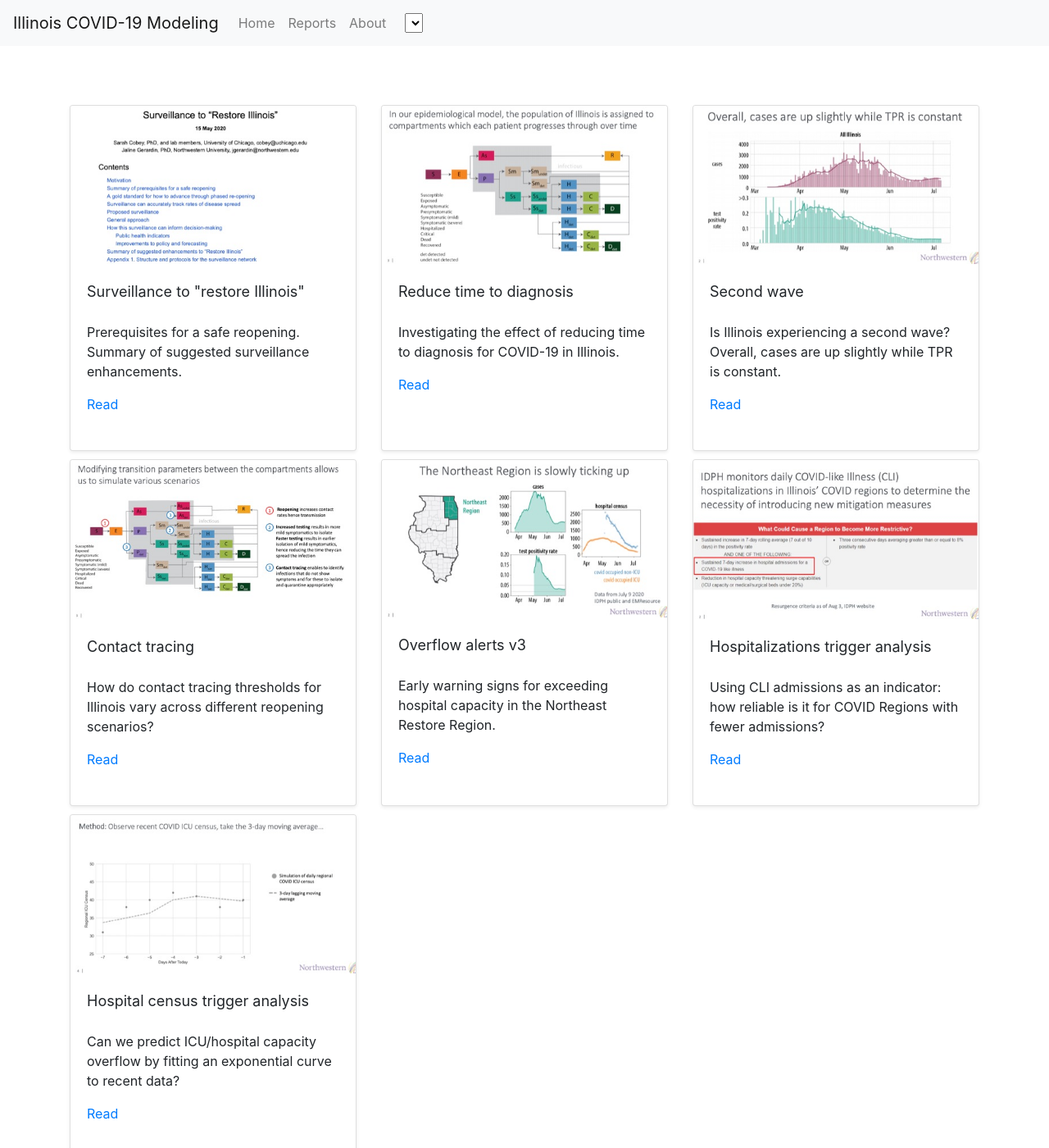
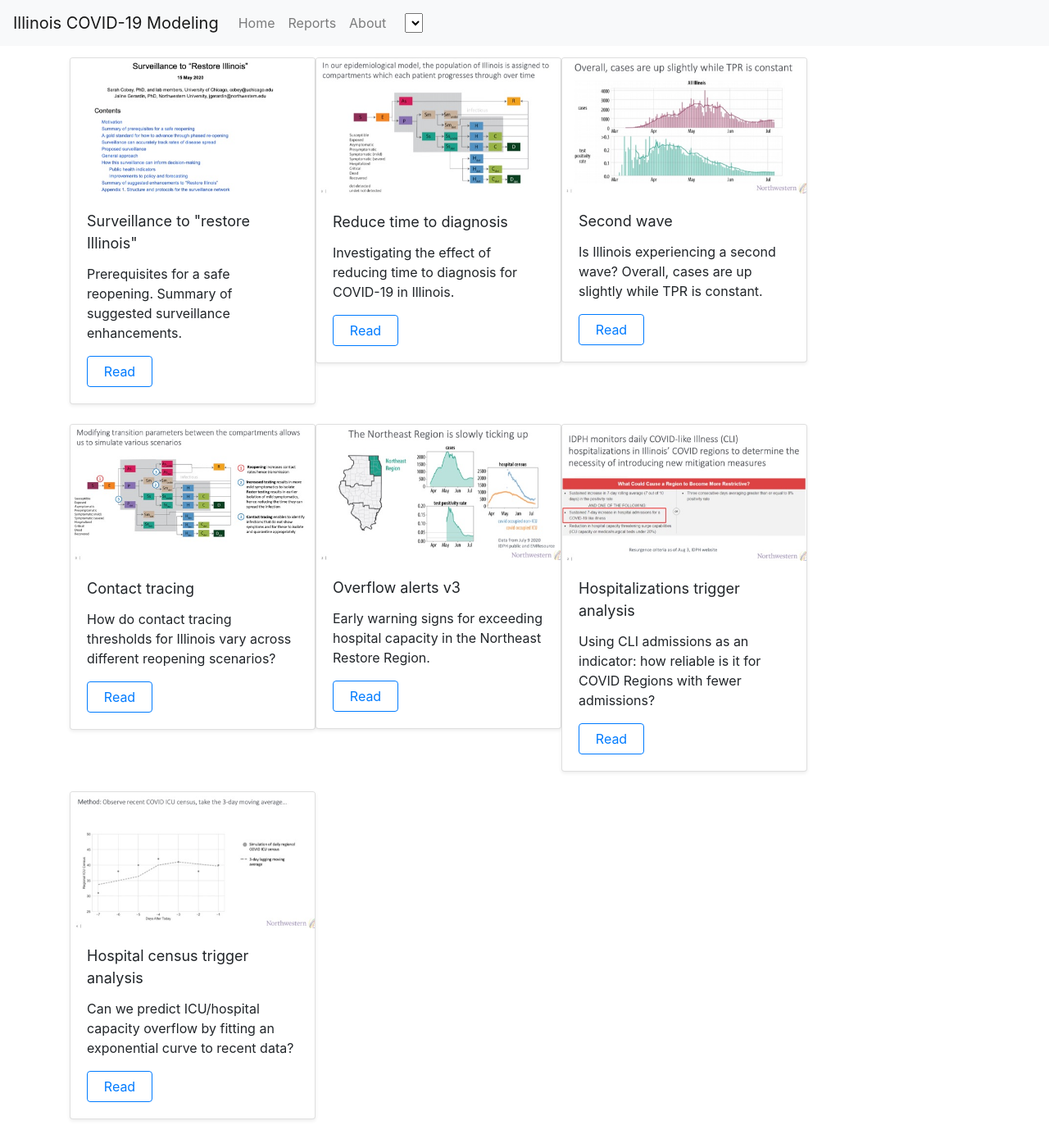
Before and after one commit to rohandandavati/rohandandavati.github.io, a Jekyll site: the page built from reports.html, in a window 1280 px wide and 1400 px high. Shown: the whole window at 82% size. Built offline with Jekyll 4.4.1, drawn with Linux system fonts in a browser that asks for light colours; a script that is not in the unit is left out.

Commit message:
reports layout

```diff
--- a/reports.html
+++ b/reports.html
@@ -17,28 +17,61 @@ title: Reports
         font-size: 18px;
         /*font-weight: bold;*/
     }
+    .card {
+      width: 300px;
+    }
+
+    body {
+    padding-top: 70px;
+    }
+    .read {
+      width: 80px;
+    }
 </style>
 
-  <div class="album py-5 bg-light">
-    <div class=" head container">
-      <div class="row">
-        {% for report in site.data.reports %}
-          <div class="col-md-4" style="margin-bottom: 10px">
-            <div class="card mb-4 shadow-sm h-100">
-              <img class="card-img-top" src="{{ report.image_path }}" alt="{{ report.name }}">
-              <div class="card-body">
-                  <text class = "card-title">{{ report.name }}</text>
-                  <br></br>
-                <p class="card-text">{{ report.description }}</p>
-                <div class="d-flex justify-content-between align-items-end">
-                  <div class="btn-group">
-                    <a href="{{ report.path }}" class="card-link" target="_blank">Read</a>
+<div class = "container ">
+  <div class = "d-flex align-content-center flex-wrap">
+           {% for report in site.data.reports %}
+
+             <div class="card mb-4 shadow-sm h-100 d-md-inline-flex">
+
+               <img class="card-img-top" src="{{ report.image_path }}" alt="{{ report.name }}">
+
+                 <div class="card-body d-flex flex-column">
+
+                   <text class = "card-title ">{{ report.name }}</text>
+
+                   <!--<br></br>-->
+
+                   <p class="card-text">{{ report.description }}</p>
+
+                   <button href="{{ report.path }}" type="button" class="btn read btn-outline-primary" target="_blank" >Read</button>
+
                   </div>
                 </div>
-              </div>
-            </div>
-          </div>
-        {% endfor %}
+            {% endfor %}
       </div>
-    </div>
-  </div>
+</div>
+  <!--<div class="album py-5 bg-light">-->
+  <!--  <div class=" head container">-->
+  <!--    <div class="row">-->
+  <!--      {% for report in site.data.reports %}-->
+  <!--        <div class="col-md-4" style="margin-bottom: 10px">-->
+  <!--          <div class="card mb-4 shadow-sm h-100">-->
+  <!--            <img class="card-img-top" src="{{ report.image_path }}" alt="{{ report.name }}">-->
+  <!--            <div class="card-body">-->
+  <!--                <text class = "card-title">{{ report.name }}</text>-->
+  <!--                <br></br>-->
+  <!--              <p class="card-text">{{ report.description }}</p>-->
+  <!--              <div class="d-flex justify-content-between align-items-end">-->
+  <!--                <div class="btn-group">-->
+  <!--                  <a href="{{ report.path }}" class="card-link" target="_blank">Read</a>-->
+  <!--                </div>-->
+  <!--              </div>-->
+  <!--            </div>-->
+  <!--          </div>-->
+  <!--        </div>-->
+  <!--      {% endfor %}-->
+  <!--    </div>-->
+  <!--  </div>-->
+  <!--</div>  -->
```
Also changed, not shown: 1 other file.
